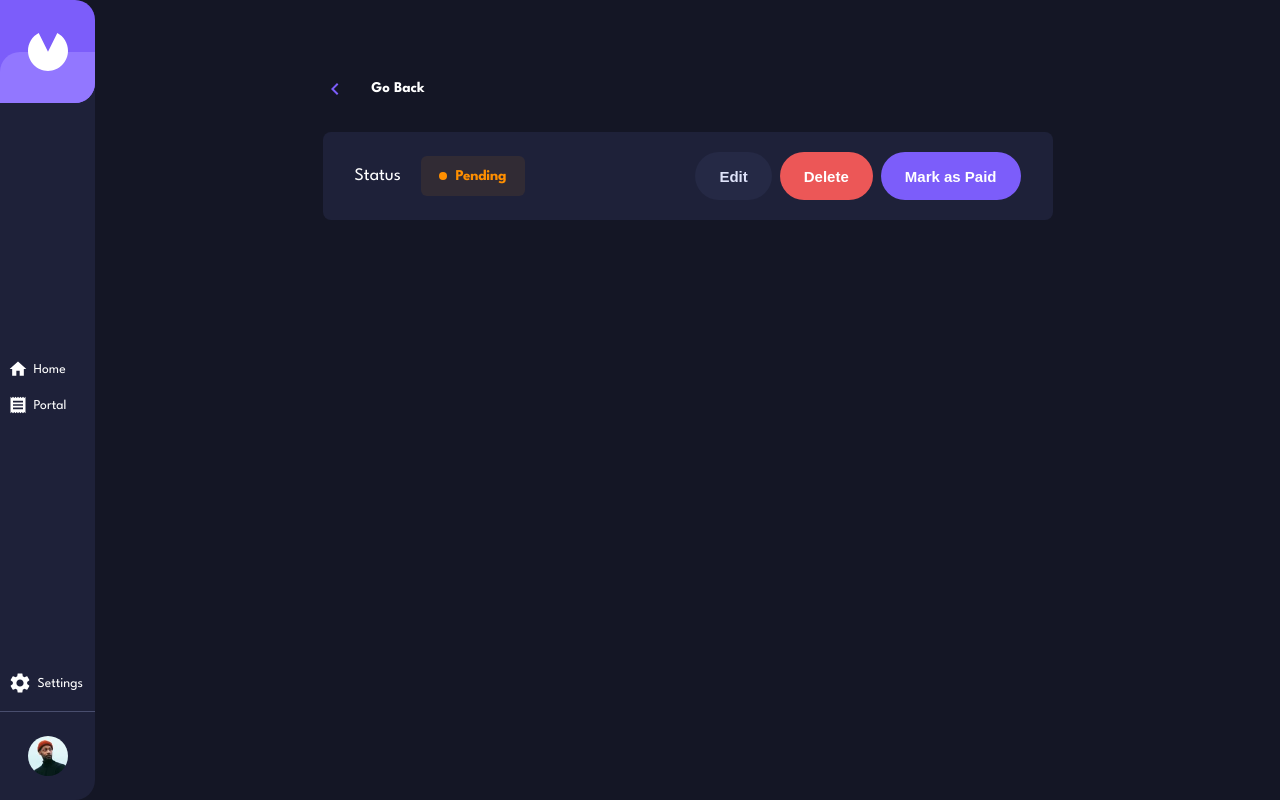
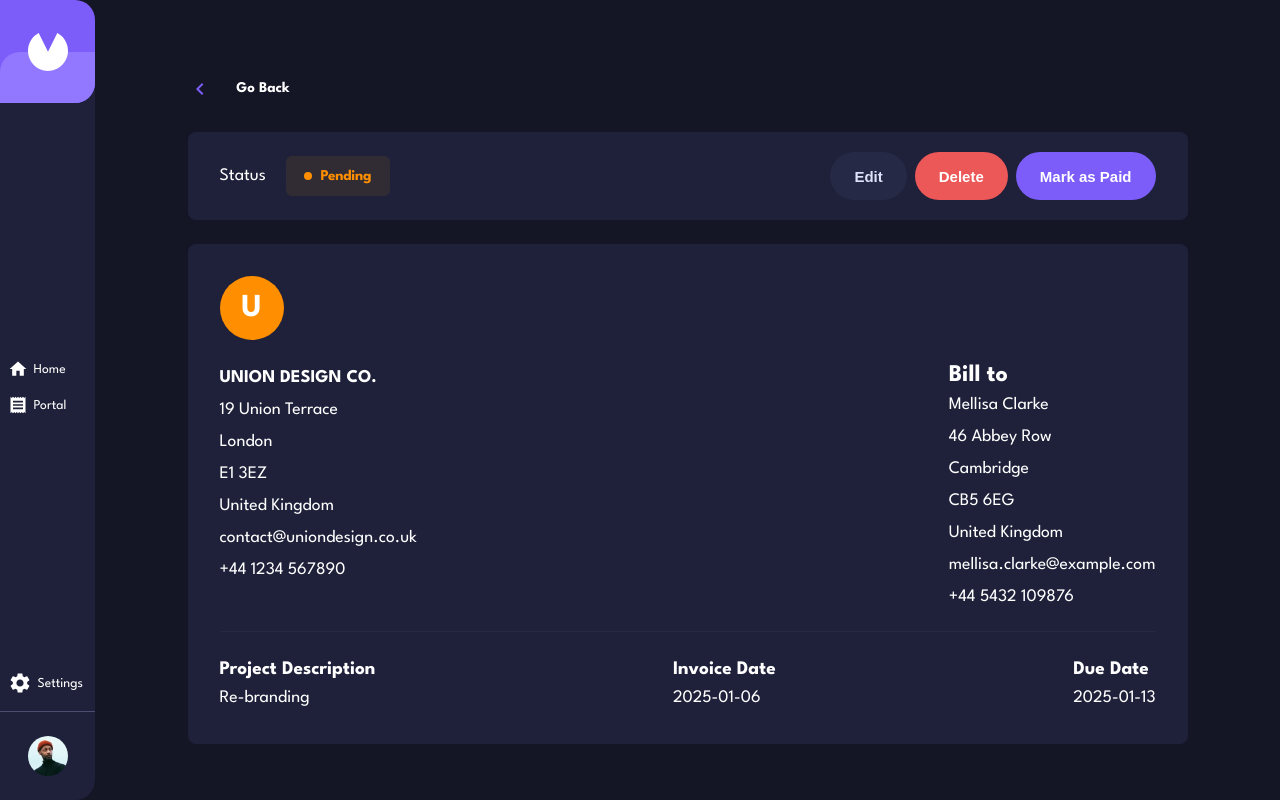
Before and after one commit to VictorKevz/InvoEase, a React (Vite) app: page /InvoEase/details/AA1449 in a window 1280 px wide. Built offline with nearby package versions, Linux system fonts and the light colour scheme.

Commit message:
Implement addresses in the Details Page

```diff
--- a/src/pages/DetailedInvoice/DetailsInvoicePage.jsx
+++ b/src/pages/DetailedInvoice/DetailsInvoicePage.jsx
@@ -39,8 +39,10 @@ function DetailsInvoicePage() {
   const isPaid = currentObj?.status === "paid";
   const isPending = currentObj?.status === "pending";
   // const isDraft = currentObj?.status?.value === "draft";
+
+  const companyLogo = currentObj?.company?.name.slice(0, 1).toUpperCase();
   return (
-    <section className="wrapper detailsPage">
+    <div className="wrapper detailsPage">
       <header className="detailsPage-header">
         <Link to="/portal" className="go-back-link">
           <KeyboardArrowLeft className="arrow-icon" /> Go Back
@@ -57,10 +59,46 @@ function DetailsInvoicePage() {
             {isPending && <InvoiceButton data={paidData} />}
           </div>
         </div>
-        <div className="details-content-card"></div>
+        <section className="details-content-card">
+          <header className="detailsPage-invoice-address">
+            <span className="company-avatar">{companyLogo}</span>
+            <div className="company-client-address-wrapper">
+              <address className="address company-address">
+                {Object.keys(currentObj?.company).map((key) => (
+                  <p className={`company-${key}`} key={key}>
+                    {currentObj?.company?.[key]}
+                  </p>
+                ))}
+              </address>
+              <address className="address client-address">
+                <h1 className="detailsPage-title">Bill to</h1>
+                {Object.keys(currentObj?.client).map((key) => (
+                  <p className={`client-${key}`} key={key}>
+                    {currentObj?.client?.[key]}
+                  </p>
+                ))}
+              </address>
+            </div>
+          </header>
+          <div className="description-date-due-wrapper">
+            <div className="description">
+              <p className="details-label">Project Description</p>
+              <p>{currentObj?.description}</p>
+            </div>
+            <div className="date">
+              <p className="details-label">Invoice Date</p>
+              <p>{currentObj?.createdAt}</p>
+            </div>
+            <div className="due">
+              <p className="details-label">Due Date</p>
+              <p>{currentObj?.paymentDue}</p>
+            </div>
+          </div>
+
+        </section>
       </div>
       {invoice.warningModal.show && <Modal />}
-    </section>
+    </div>
   );
 }
 
--- a/src/pages/DetailedInvoice/detailsPage.css
+++ b/src/pages/DetailedInvoice/detailsPage.css
@@ -5,7 +5,7 @@ min-height: 0!important;
 
 }
 .detailsPage-header{
-    max-width: 730px;
+    max-width: 1000px;
     width: 100%;
     display: flex;
     align-items: flex-start;
@@ -20,7 +20,7 @@ min-height: 0!important;
     line-height: .93125rem;
 }
 .detailsPage-content-wrapper{
-    max-width: 730px;
+    max-width: 1000px;
     width: 100%;
     display: flex;
     flex-direction: column;
@@ -47,3 +47,64 @@ min-height: 0!important;
     align-items: center;
     gap: .5rem;
 }
+
+/* DETAILS PAGE CONTENT CARD STYLES................................ */
+.details-content-card{
+    width: 100%;
+    display: flex;
+    flex-direction: column;
+    background-color: var(--dark-bg);
+    padding: 2rem;
+    border-radius: .5rem;
+}
+.detailsPage-invoice-address{
+    display: flex;
+    flex-direction: column;
+    width: 100%;
+}
+.company-avatar{
+    width: 4rem;
+    height: 4rem;
+    padding: 1rem;
+    border-radius: 50%;
+    background-color: var(--orange);
+    display: flex;
+    align-items: center;
+    justify-content: center;
+    font-size: 2rem;
+    color: var(--white);
+    font-weight: bold;
+}
+.company-client-address-wrapper{
+    width: 100%;
+    display: flex;
+    justify-content: space-between;
+    gap: 1.5rem;
+    align-items: flex-start;
+    margin-top: 1.5rem;
+    padding-bottom: 1rem;
+    border-bottom: 1px solid var(--dark-alt);
+}
+.address{
+    display: flex;
+    flex-direction: column;
+    gap: .35rem;
+    font-style: normal;
+
+}
+.company-name{
+    font-size: 1.125rem;
+    font-weight: bold;
+    color: var(--white);
+    text-transform: uppercase;
+}
+.description-date-due-wrapper{
+    display: flex;
+    justify-content: space-between;
+    gap: 1.5rem;
+    margin-top: 1.5rem;
+}
+.details-label{
+    font-size: 1.2rem;
+    font-weight: bold;
+}
```
